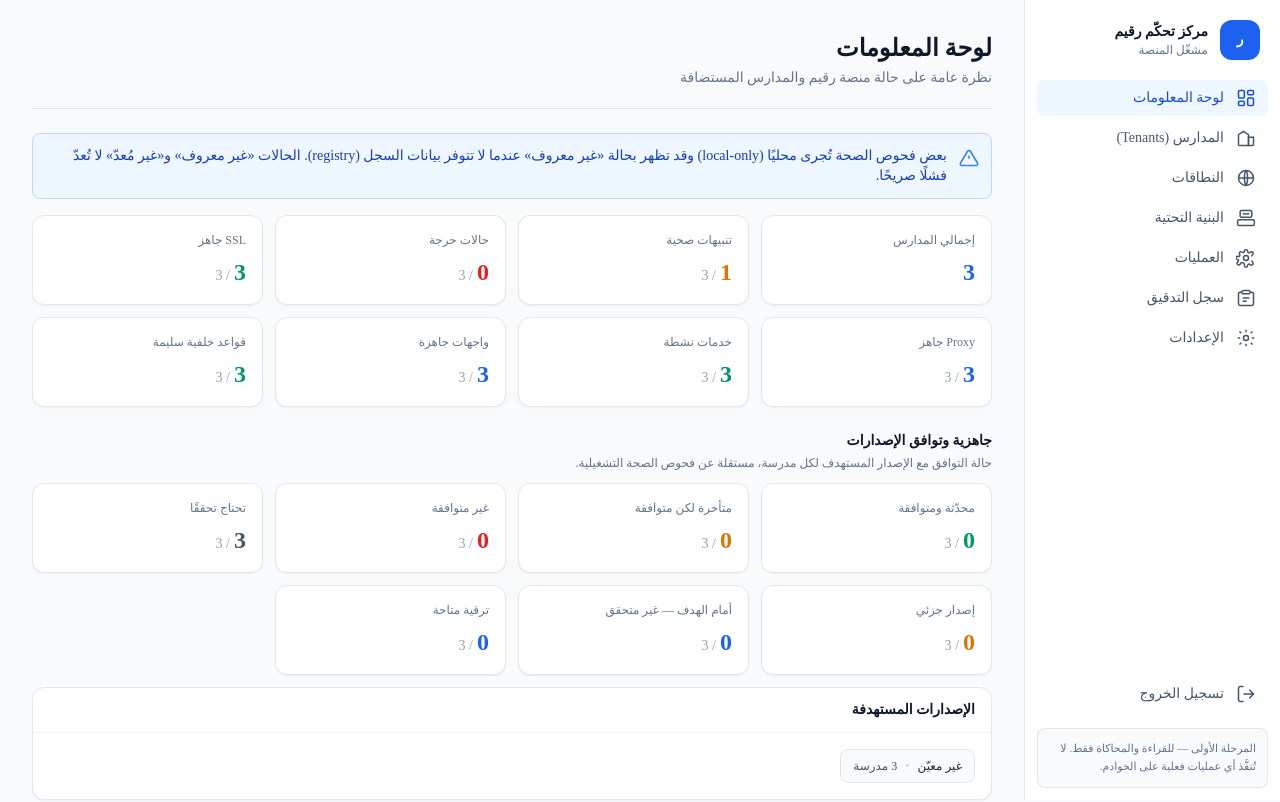
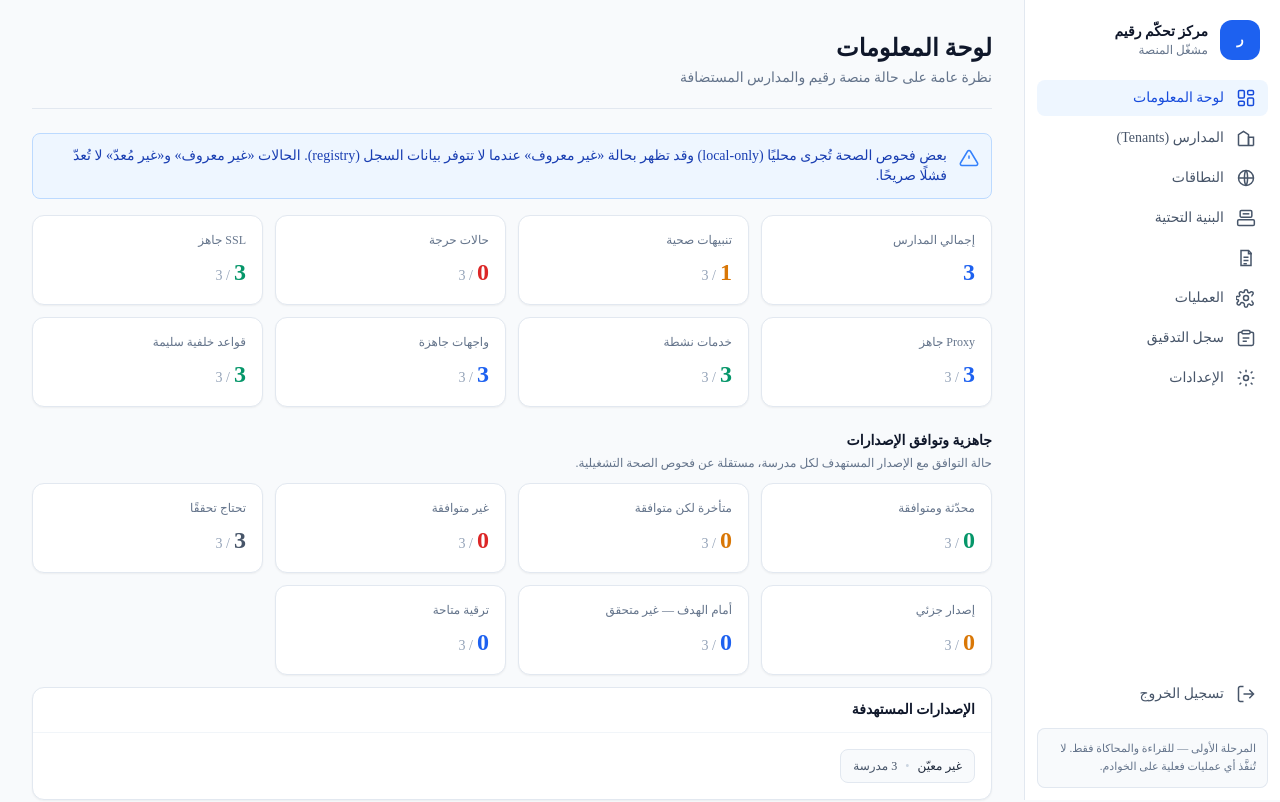
Before and after one commit to geniustep/raqeem-control-center, a Next.js app: page / in a window 1280 px wide. Shown: the top 802 px of the page. Built offline with nearby package versions, Linux system fonts and the light colour scheme.

Commit message:
feat(regulatory): add control center navigation

```diff
--- a/src/components/Sidebar.tsx
+++ b/src/components/Sidebar.tsx
@@ -48,6 +48,14 @@ function IconInfrastructure({ className }: { className?: string }) {
     </svg>
   );
 }
+function IconRegulatory({ className }: { className?: string }) {
+  return (
+    <svg className={className} viewBox="0 0 24 24" fill="none" stroke="currentColor" strokeWidth="1.8">
+      <path d="M6 3h9l3 3v15H6z" />
+      <path d="M15 3v4h4M9 11h6M9 15h6M9 19h4" />
+    </svg>
+  );
+}
 function IconOperations({ className }: { className?: string }) {
   return (
     <svg className={className} viewBox="0 0 24 24" fill="none" stroke="currentColor" strokeWidth="1.8">
@@ -79,6 +87,7 @@ const NAV: NavItem[] = [
   { href: "/tenants", label: t.nav.tenants, icon: IconTenants },
   { href: "/domains", label: t.nav.domains, icon: IconDomains },
   { href: "/infrastructure", label: t.nav.infrastructure, icon: IconInfrastructure },
+  { href: "/regulatory", label: t.nav.regulatory, icon: IconRegulatory },
   { href: "/operations", label: t.nav.operations, icon: IconOperations },
   { href: "/audit", label: t.nav.audit, icon: IconAudit },
   { href: "/settings", label: t.nav.settings, icon: IconSettings },
```
